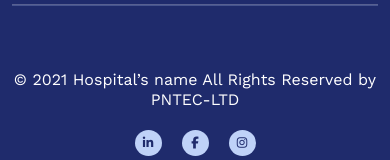
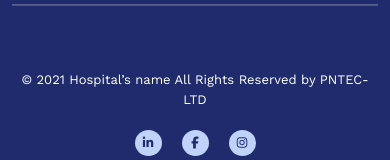
Before and after one commit to ArafatSheikh10/medical-website-1, a plain HTML site: page index.html in a window 390 px wide. Shown: the part 10810-10970 px from the top of the page. Drawn offline with nearby package versions, Linux system fonts and the light colour scheme.

Commit message:
change copyright text dize

```diff
--- a/assets/css/responsive.css
+++ b/assets/css/responsive.css
@@ -532,6 +532,10 @@
         text-align: center;
     }
 
+    .copyright_area .description p{
+        font-size: 13px;
+    }
+
     .copyright_area .social_links{
         justify-content: center;
         text-align: center;
```
